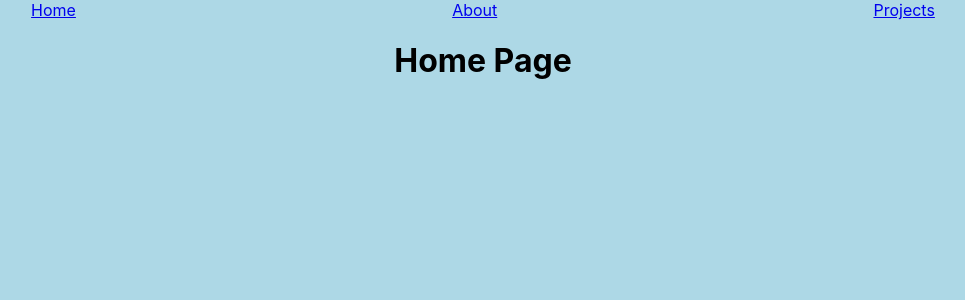
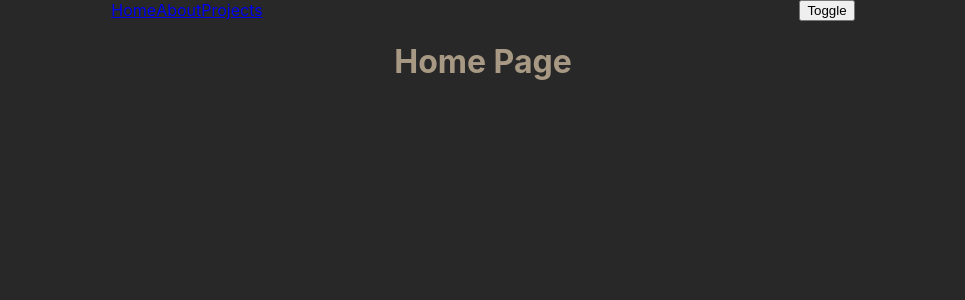
Before and after one commit to Jakeamorr/my-site, a React (Create React App) app: page / in a window 1280 px wide. Shown: the top 300 px of the page, without its empty margins (157-1122 px from the left). Built offline with nearby package versions, Linux system fonts and the light colour scheme.

Commit message:
add the ability to toggle dark/light mode from header

```diff
--- a/src/App.css
+++ b/src/App.css
@@ -1,29 +1,15 @@
 .App {
   text-align: center;
-  /* background-color: #3d3ddf;
-  height: 100vh; */
+  background-color: lightblue;
+  height: 100vh;
 }
 
-.App-header {
-  background-color: #282c34;
-  min-height: 100vh;
-  display: flex;
-  flex-direction: column;
-  align-items: center;
-  justify-content: center;
-  font-size: calc(10px + 2vmin);
-  color: white;
+.dark {
+  background-color: #282828;
+  color: #a89984;
 }
 
-.App-link {
-  color: #61dafb;
+.light {
+  background-color: #a89984;
+  color: #282828;
 }
-
-@keyframes App-logo-spin {
-  from {
-    transform: rotate(0deg);
-  }
-  to {
-    transform: rotate(360deg);
-  }
-}
--- a/src/App.js
+++ b/src/App.js
@@ -1,4 +1,6 @@
 import { Routes, Route } from "react-router-dom";
+import { useContext } from "react";
+import { ThemeContext } from "./contexts/themeContext";
 
 import "./App.css";
 import Header from "./components/Header";
@@ -7,8 +9,10 @@ import About from "./pages/About";
 import Projects from "./pages/Projects";
 
 function App() {
+  const { theme } = useContext(ThemeContext);
+
   return (
-    <div className="App">
+    <div className={`App ${theme}`}>
       <Header />
       <Routes>
         <Route path="/" element={<Home />} />
--- a/src/components/Header.js
+++ b/src/components/Header.js
@@ -1,12 +1,19 @@
+import { useContext } from "react";
 import { Link } from "react-router-dom";
+
 import styleSheet from "./Header.module.css";
+import { ThemeContext } from "../contexts/themeContext";
 
 export default function Header() {
+  const { toggleTheme } = useContext(ThemeContext);
   return (
-    <nav className={styleSheet.navbar}>
-      <Link to="/">Home</Link>
-      <Link to="about">About</Link>
-      <Link to="projects">Projects</Link>
-    </nav>
+    <div className={styleSheet.header}>
+      <nav className={styleSheet.navbar}>
+        <Link to="/">Home</Link>
+        <Link to="about">About</Link>
+        <Link to="projects">Projects</Link>
+      </nav>
+      <button onClick={toggleTheme}>Toggle</button>
+    </div>
   );
 }
--- a/src/components/Header.module.css
+++ b/src/components/Header.module.css
@@ -1,3 +1,8 @@
+.header {
+  display: flex;
+  justify-content: space-around;
+}
+
 .navbar {
   display: flex;
   justify-content: space-around;
--- a/src/index.css
+++ b/src/index.css
@@ -6,7 +6,6 @@ body {
   -webkit-font-smoothing: antialiased;
   -moz-osx-font-smoothing: grayscale;
   /* Need to add logic to flip this when header button is clicked */
-  background-color: lightblue;
 }
 
 code {
--- a/src/index.js
+++ b/src/index.js
@@ -4,12 +4,15 @@ import { BrowserRouter } from "react-router-dom";
 import "./index.css";
 import App from "./App";
 import reportWebVitals from "./reportWebVitals";
+import { ThemeContextProvider } from "./contexts/themeContext";
 
 ReactDOM.render(
   <React.StrictMode>
-    <BrowserRouter>
-      <App />
-    </BrowserRouter>
+    <ThemeContextProvider>
+      <BrowserRouter>
+        <App />
+      </BrowserRouter>
+    </ThemeContextProvider>
   </React.StrictMode>,
   document.getElementById("root")
 );
```
